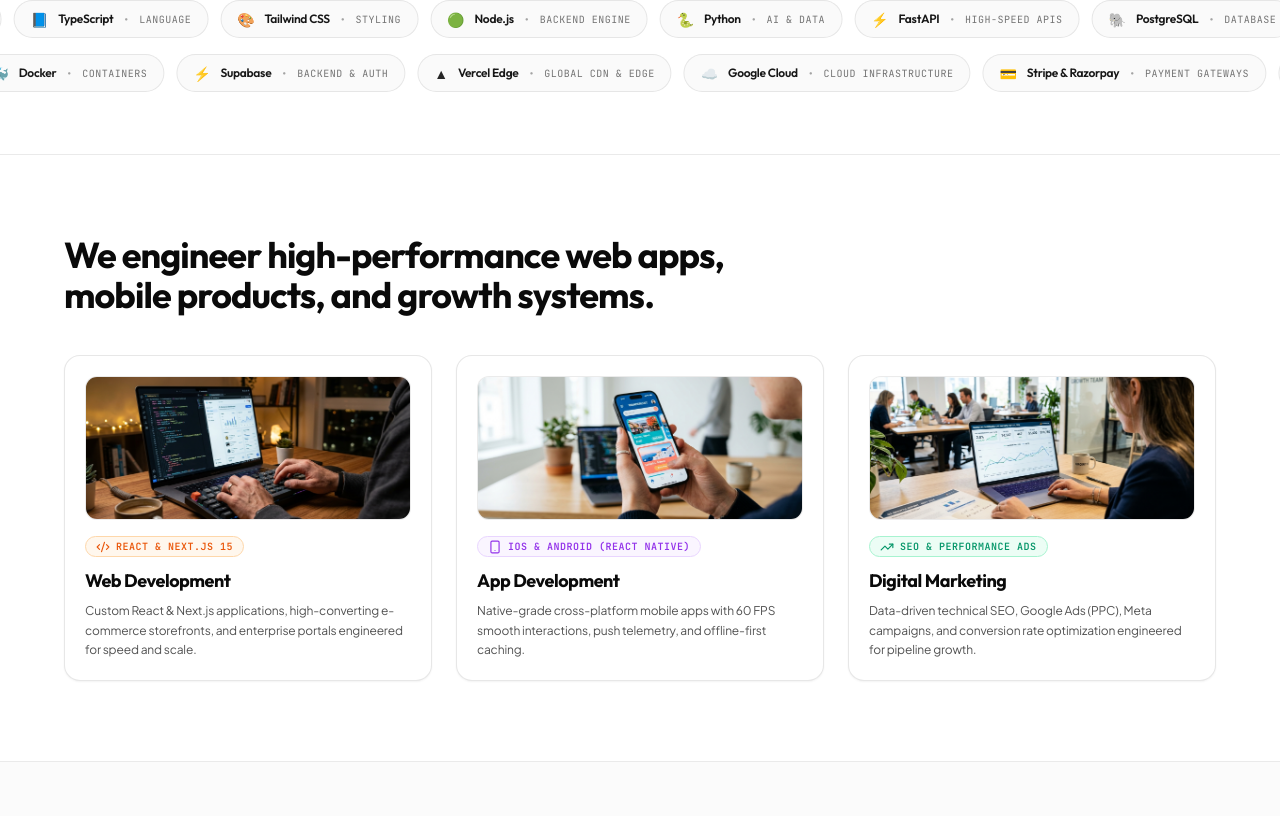
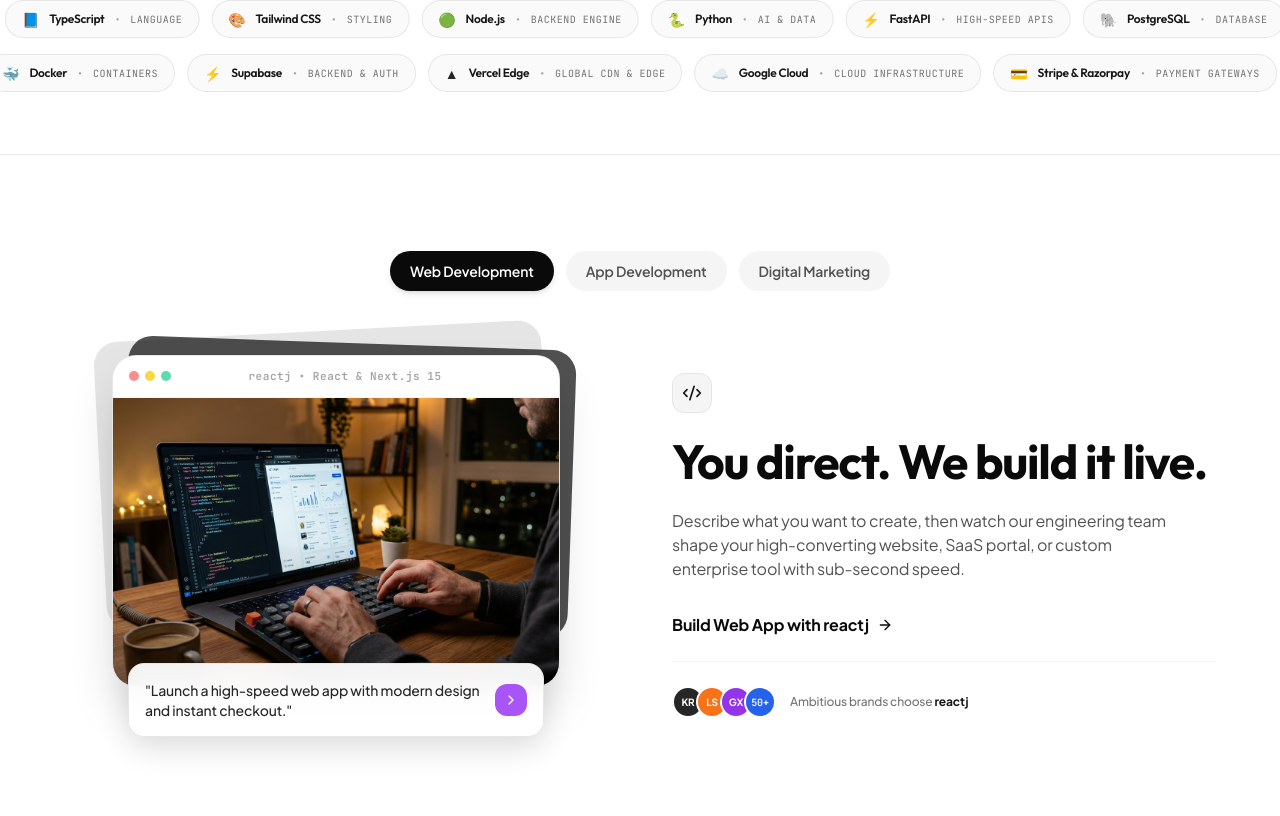
Before and after one commit to karthikreddy5686/protfolio, a React (Vite) app: page / in a window 1280 px wide. Shown: the part 464-1280 px from the top of the page. Built offline with nearby package versions, Linux system fonts and the light colour scheme.

Commit message:
feat: redesign About section to Hostinger-style stacked interactive showcase layout

```diff
--- a/src/components/AboutSection.jsx
+++ b/src/components/AboutSection.jsx
@@ -1,88 +1,197 @@
-import React from 'react'
-import { Code2, Smartphone, TrendingUp } from 'lucide-react'
+import React, { useState } from 'react'
+import { ArrowRight, Code2, Smartphone, TrendingUp, Sparkles, Check, ChevronRight } from 'lucide-react'
 import { soundFx } from '../utils/audio'
 
-export const capabilities = [
+export const serviceShowcase = [
   {
     id: 'web',
     title: 'Web Development',
     category: 'React & Next.js 15',
-    description: 'Custom React & Next.js applications, high-converting e-commerce storefronts, and enterprise portals engineered for speed and scale.',
+    headline: 'You direct. We build it live.',
+    description: 'Describe what you want to create, then watch our engineering team shape your high-converting website, SaaS portal, or custom enterprise tool with sub-second speed.',
+    prompt: 'Launch a high-speed web app with modern design and instant checkout.',
+    cta: 'Build Web App with reactj',
     image: '/images/real-dev-hands.jpg',
-    badgeColor: 'bg-orange-50 text-[#ea580c] border-orange-200',
-    icon: <Code2 className="w-3.5 h-3.5 text-[#ea580c]" />,
+    accentColor: '#ea580c',
+    icon: <Code2 className="w-5 h-5 text-neutral-900" />,
   },
   {
     id: 'app',
     title: 'App Development',
     category: 'iOS & Android (React Native)',
-    description: 'Native-grade cross-platform mobile apps with 60 FPS smooth interactions, push telemetry, and offline-first caching.',
+    headline: 'Native speed. Engineered for mobile.',
+    description: 'Turn your product vision into responsive, 60 FPS mobile experiences for iPhone and Android with offline-first data caching and real-time push telemetry.',
+    prompt: 'Create a cross-platform mobile application with fluid gestures and push alerts.',
+    cta: 'Build Mobile App with reactj',
     image: '/images/real-phone-app.jpg',
-    badgeColor: 'bg-purple-50 text-purple-600 border-purple-200',
-    icon: <Smartphone className="w-3.5 h-3.5 text-purple-600" />,
+    accentColor: '#8b5cf6',
+    icon: <Smartphone className="w-5 h-5 text-neutral-900" />,
   },
   {
     id: 'marketing',
     title: 'Digital Marketing',
-    category: 'SEO & Performance Ads',
-    description: 'Data-driven technical SEO, Google Ads (PPC), Meta campaigns, and conversion rate optimization engineered for pipeline growth.',
+    category: 'SEO & Performance Growth',
+    description: 'Execute data-driven technical SEO, Google Ads (PPC), and Meta performance funnels that turn search demand into predictable qualified revenue pipeline.',
+    prompt: 'Scale organic Google search rankings and 10x conversion rate optimization.',
+    cta: 'Scale Growth with reactj',
     image: '/images/real-analytics-desk.jpg',
-    badgeColor: 'bg-emerald-50 text-emerald-600 border-emerald-200',
-    icon: <TrendingUp className="w-3.5 h-3.5 text-emerald-600" />,
+    accentColor: '#10b981',
+    icon: <TrendingUp className="w-5 h-5 text-neutral-900" />,
   },
 ]
 
 export default function AboutSection() {
+  const [activeIdx, setActiveIdx] = useState(0)
+  const current = serviceShowcase[activeIdx]
+
   return (
-    <section id="about" className="py-14 md:py-20 px-4 sm:px-6 md:px-12 bg-white relative border-b border-neutral-200/80">
+    <section id="about" className="py-16 md:py-24 px-4 sm:px-6 md:px-12 bg-white relative border-b border-neutral-200/80">
       <div className="max-w-6xl mx-auto">
 
-        {/* Simple & Bold Header - Paragraph Removed */}
-        <div className="max-w-3xl mb-10 text-left">
-          <h2 className="font-display font-bold text-2xl sm:text-4xl text-neutral-950 tracking-tight leading-tight">
-            We engineer high-performance web apps, mobile products, and growth systems.
-          </h2>
+        {/* Top Service Tabs Switcher */}
+        <div className="flex items-center justify-center gap-2 sm:gap-3 mb-12 flex-wrap">
+          {serviceShowcase.map((item, idx) => {
+            const isActive = activeIdx === idx
+            return (
+              <button
+                key={item.id}
+                onClick={() => {
+                  soundFx.playClick()
+                  setActiveIdx(idx)
+                }}
+                className={`px-5 py-2.5 rounded-full text-xs sm:text-sm font-semibold transition-all duration-300 flex items-center gap-2 interactive ${
+                  isActive
+                    ? 'bg-neutral-950 text-white shadow-md'
+                    : 'bg-neutral-100 text-neutral-600 hover:bg-neutral-200/80 hover:text-neutral-900'
+                }`}
+              >
+                <span>{item.title}</span>
+              </button>
+            )
+          })}
         </div>
 
-        {/* 3 Simple & Small Capability Cards */}
-        <div className="grid grid-cols-1 md:grid-cols-3 gap-6">
-          {capabilities.map((item) => (
-            <div
-              key={item.id}
-              onMouseEnter={() => soundFx.playHover()}
-              className="group p-4 sm:p-5 rounded-2xl bg-white border border-neutral-200/90 shadow-sm hover:shadow-lg hover:border-[#ea580c] transition-all duration-300 flex flex-col justify-between text-left cursor-default select-none interactive"
-            >
-              <div>
-                {/* Compact Realistic Photo Container */}
-                <div className="w-full h-36 rounded-xl overflow-hidden mb-4 bg-neutral-100 border border-neutral-200/60 shadow-2xs relative">
-                  <img
-                    src={item.image}
-                    alt={item.title}
-                    className="w-full h-full object-cover group-hover:scale-105 transition-transform duration-500"
-                  />
+        {/* Hostinger-Style Split Showcase Layout */}
+        <div className="grid grid-cols-1 lg:grid-cols-12 gap-12 lg:gap-16 items-center">
+
+          {/* Left Column: 3D Stacked Card Deck with Floating Prompt Pill (lg:col-span-6) */}
+          <div className="lg:col-span-6 relative flex justify-center py-4">
+
+            <div className="relative w-full max-w-md">
+
+              {/* Layer 3 (Deepest Back Stack Card) */}
+              <div className="absolute inset-0 -top-6 -left-3 right-3 h-64 sm:h-72 bg-neutral-300/60 rounded-3xl transform -rotate-3 transition-transform duration-500 pointer-events-none" />
+
+              {/* Layer 2 (Middle Stack Card) */}
+              <div className="absolute inset-0 -top-3 -right-3 left-3 h-64 sm:h-72 bg-neutral-800/80 rounded-3xl transform rotate-2 transition-transform duration-500 pointer-events-none" />
+
+              {/* Layer 1 (Active Front Showcase Card / Browser Window) */}
+              <div className="relative bg-white rounded-3xl border border-neutral-200/90 shadow-2xl overflow-hidden transition-all duration-500">
+
+                {/* Browser Window Header Bar */}
+                <div className="px-4 py-3 bg-white border-b border-neutral-100 flex items-center justify-between">
+                  <div className="flex items-center gap-1.5">
+                    <div className="w-2.5 h-2.5 rounded-full bg-red-400/80" />
+                    <div className="w-2.5 h-2.5 rounded-full bg-yellow-400/80" />
+                    <div className="w-2.5 h-2.5 rounded-full bg-emerald-400/80" />
+                  </div>
+                  <span className="text-[11px] font-mono text-neutral-400 font-semibold tracking-wider">
+                    reactj • {current.category}
+                  </span>
+                  <div className="w-6" />
                 </div>
 
-                {/* Badge & Icon */}
-                <div className="flex items-center gap-2 mb-2.5">
-                  <span className={`inline-flex items-center gap-1.5 px-2.5 py-0.5 rounded-full text-[10px] font-mono font-bold uppercase tracking-wider border ${item.badgeColor}`}>
-                    {item.icon}
-                    <span>{item.category}</span>
-                  </span>
+                {/* Photo & Live Interface Preview */}
+                <div className="relative h-64 sm:h-72 w-full overflow-hidden bg-neutral-950">
+                  <img
+                    key={current.id}
+                    src={current.image}
+                    alt={current.title}
+                    className="w-full h-full object-cover animate-fade-in"
+                  />
+                  {/* Subtle Gradient Vignette */}
+                  <div className="absolute inset-0 bg-gradient-to-t from-black/40 via-transparent to-transparent pointer-events-none" />
                 </div>
 
-                {/* Title */}
-                <h3 className="font-display font-bold text-lg text-neutral-950 mb-1.5 group-hover:text-[#ea580c] transition-colors">
-                  {item.title}
-                </h3>
+              </div>
 
-                {/* Description */}
-                <p className="text-xs text-neutral-600 leading-relaxed font-normal">
-                  {item.description}
+              {/* Floating Bottom Prompt Pill (Exact Hostinger-style) */}
+              <div className="relative -mt-6 mx-3 sm:mx-4 z-20 bg-white/95 backdrop-blur-md rounded-2xl p-3 sm:p-4 border border-neutral-200/90 shadow-[0_12px_30px_rgba(0,0,0,0.12)] flex items-center justify-between gap-3 animate-fade-in">
+                <p className="text-xs sm:text-sm text-neutral-800 font-medium leading-snug text-left">
+                  "{current.prompt}"
                 </p>
+                <a
+                  href="#contact"
+                  onClick={() => soundFx.playClick()}
+                  className="w-8 h-8 rounded-xl bg-purple-500 text-white flex items-center justify-center shrink-0 hover:bg-neutral-950 transition-colors shadow-xs"
+                  aria-label="Submit project request"
+                >
+                  <ChevronRight className="w-4 h-4" />
+                </a>
               </div>
 
             </div>
-          ))}
+
+          </div>
+
+          {/* Right Column: Editorial Typography & Trust Badge (lg:col-span-6) */}
+          <div className="lg:col-span-6 text-left flex flex-col justify-center space-y-6">
+
+            {/* Top Brand Logo / Category Icon */}
+            <div className="w-10 h-10 rounded-xl bg-neutral-100 border border-neutral-200 flex items-center justify-center">
+              {current.icon}
+            </div>
+
+            {/* Main Headline */}
+            <h2 className="font-display font-bold text-3xl sm:text-4xl md:text-5xl text-neutral-950 tracking-tight leading-[1.15]">
+              {current.headline}
+            </h2>
+
+            {/* Description */}
+            <p className="text-sm sm:text-base text-neutral-600 font-normal leading-relaxed max-w-lg">
+              {current.description}
+            </p>
+
+            {/* Action Link with Arrow */}
+            <div className="pt-2">
+              <a
+                href="#contact"
+                onClick={() => soundFx.playClick()}
+                className="inline-flex items-center gap-2 text-sm sm:text-base font-bold text-neutral-950 hover:text-[#ea580c] transition-colors group interactive"
+              >
+                <span>{current.cta}</span>
+                <ArrowRight className="w-4 h-4 transform group-hover:translate-x-1 transition-transform" />
+              </a>
+            </div>
+
+            {/* Bottom Trust Badge: Overlapping Avatars + Social Proof */}
+            <div className="pt-6 border-t border-neutral-100 flex items-center gap-3.5">
+
+              {/* Overlapping Avatar Stack */}
+              <div className="flex items-center -space-x-2">
+                <div className="w-8 h-8 rounded-full bg-neutral-800 border-2 border-white flex items-center justify-center text-[10px] font-bold text-white shadow-xs">
+                  KR
+                </div>
+                <div className="w-8 h-8 rounded-full bg-orange-500 border-2 border-white flex items-center justify-center text-[10px] font-bold text-white shadow-xs">
+                  LS
+                </div>
+                <div className="w-8 h-8 rounded-full bg-purple-600 border-2 border-white flex items-center justify-center text-[10px] font-bold text-white shadow-xs">
+                  GX
+                </div>
+                <div className="w-8 h-8 rounded-full bg-blue-600 border-2 border-white flex items-center justify-center text-[10px] font-bold text-white shadow-xs font-mono">
+                  50+
+                </div>
+              </div>
+
+              {/* Text */}
+              <p className="text-xs text-neutral-500 font-medium">
+                Ambitious brands choose <span className="font-bold text-neutral-900">reactj</span>
+              </p>
+
+            </div>
+
+          </div>
+
         </div>
 
       </div>
```
